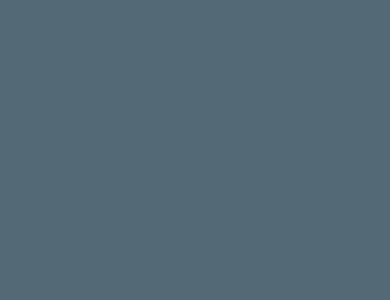
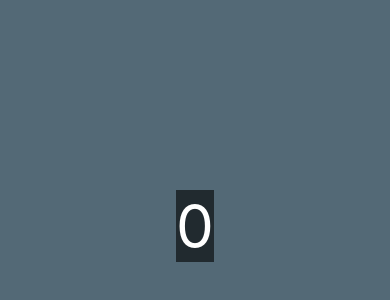
Before and after one commit to arthurpsribeiro/calculadora-react-native, a React Native app: screen / in a window 390 px wide. Shown: the part 196-496 px from the top of the page. Built offline with nearby package versions, Linux system fonts and the light colour scheme.

Commit message:
display component

```diff
--- a/src/components/Display.js
+++ b/src/components/Display.js
@@ -2,7 +2,22 @@ import React from "react";
 import { Text, View, StyleSheet } from "react-native";
 
 export default (props) => {
-	return <></>;
+	return (
+		<View style={styles.display}>
+			<Text style={styles.displayValue}>0</Text>
+		</View>
+	);
 };
 
-const styles = StyleSheet.create({});
+const styles = StyleSheet.create({
+	display: {
+		flex: 1,
+		justifyContent: "center",
+		alignItems: "flex-end",
+		backgroundColor: "rgba(0, 0, 0, 0.6)",
+	},
+	displayValue: {
+		fontSize: 60,
+		color: "#fff",
+	},
+});
--- a/src/screens/Calculator.js
+++ b/src/screens/Calculator.js
@@ -1,11 +1,16 @@
 import React, { Component } from "react";
 import { Text, StyleSheet, View } from "react-native";
+import Display from "../components/Display";
 
 export default class Calculator extends Component {
 	state = {};
 
 	render() {
-		return <></>;
+		return (
+			<View>
+				<Display></Display>
+			</View>
+		);
 	}
 }
 
```
